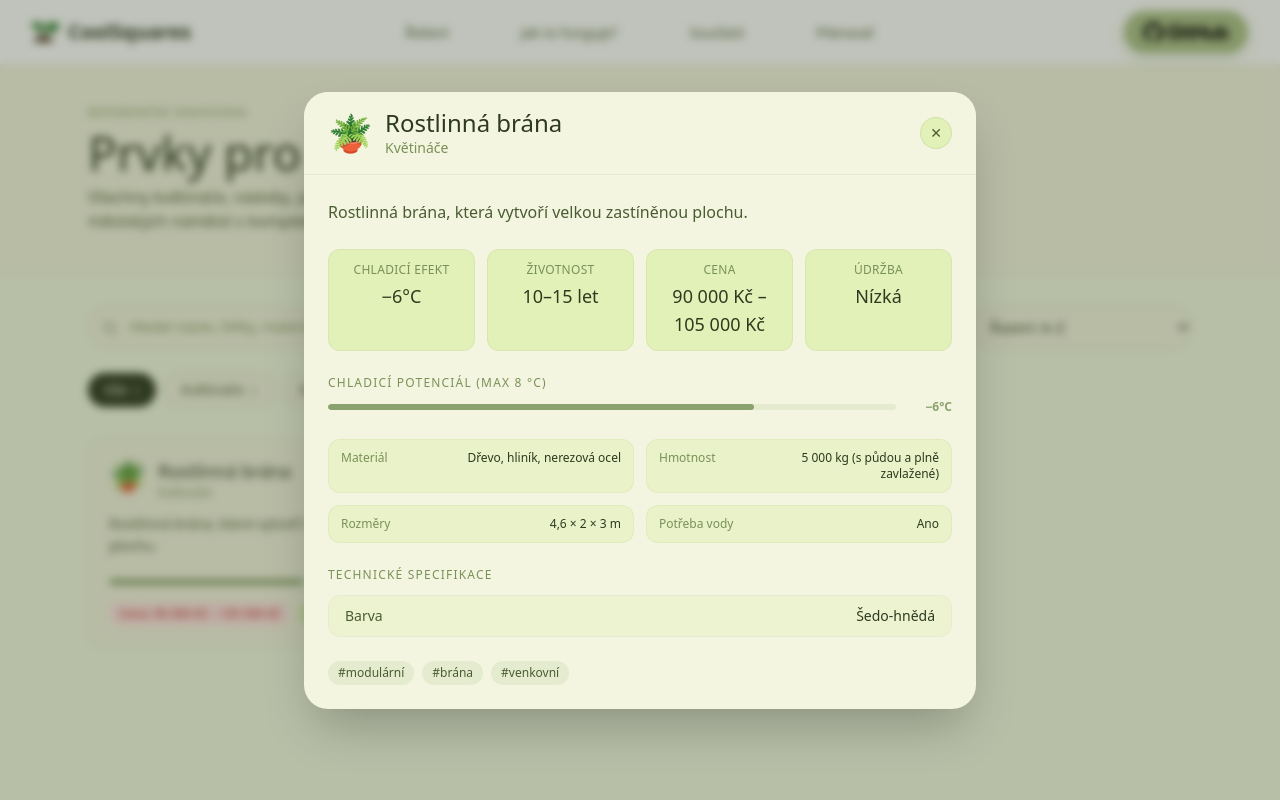
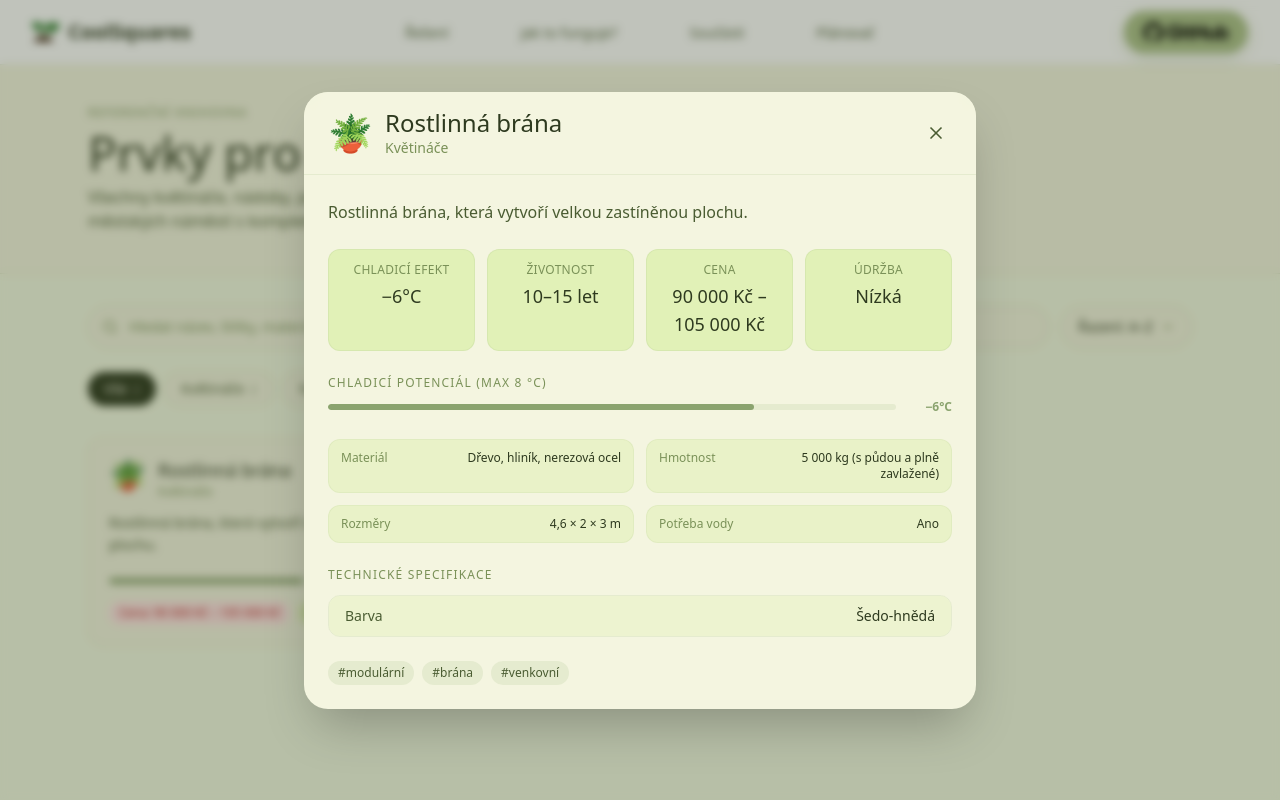
Before and after one commit to Galacti-Official/Cool-Squares, a Next.js app: page /features in a window 1280 px wide. Both pictures are taken after a click on the button 266 px from the left and 543 px from the top of the page. Shown: the top 800 px of the page. Built offline with nearby package versions, Linux system fonts and the light colour scheme.

Commit message:
Update EncyclopediaView.tsx

```diff
--- a/components/encyclopedia/EncyclopediaView.tsx
+++ b/components/encyclopedia/EncyclopediaView.tsx
@@ -3,7 +3,7 @@
 import { useEffect, useMemo, useRef, useState } from "react";
 import { useSearchParams } from "next/navigation";
 import { ITEMS, CATEGORIES, type Item, type Category } from "./itemData";
-import { Search } from 'lucide-react';
+import { Search, ChevronDown, X } from 'lucide-react';
 
 const COST_COLOR: Record<string, string> = {
   low: "bg-emerald-100 text-emerald-700",
@@ -151,6 +151,65 @@ function getSortComparator(sortBy: "name" | "cooling" | "cost"): (a: Item, b: It
 
 const ITEM_SEARCH_INDEX = ITEMS.map(buildSearchIndex);
 
+const SORT_OPTIONS = [
+  { value: "name", label: "Řazení: A–Z" },
+  { value: "cooling", label: "Nejlepší ochlazení" },
+  { value: "cost", label: "Nejnižší cena" },
+] as const;
+
+function SortDropdown({
+  value,
+  onChange,
+}: {
+  value: "name" | "cooling" | "cost";
+  onChange: (v: "name" | "cooling" | "cost") => void;
+}) {
+  const [open, setOpen] = useState(false);
+  const ref = useRef<HTMLDivElement>(null);
+  const selected = SORT_OPTIONS.find((o) => o.value === value)!;
+
+  useEffect(() => {
+    function handleClickOutside(e: MouseEvent) {
+      if (ref.current && !ref.current.contains(e.target as Node)) setOpen(false);
+    }
+    document.addEventListener("mousedown", handleClickOutside);
+    return () => document.removeEventListener("mousedown", handleClickOutside);
+  }, []);
+
+  return (
+    <div ref={ref} className="relative">
+      <button
+        onClick={() => setOpen((o) => !o)}
+        className="flex items-center gap-2 bg-bg border border-btn/40 rounded-full px-4 py-2.5 text-sm text-text hover:border-btn hover:shadow-sm transition-all focus:outline-none focus:border-btn focus:ring-2 focus:ring-btn/20 whitespace-nowrap"
+      >
+        {selected.label}
+        <ChevronDown
+          size={14}
+          className={`text-text-light transition-transform duration-200 ${open ? "rotate-180" : ""}`}
+        />
+      </button>
+
+      {open && (
+        <div className="absolute right-0 mt-2 w-52 bg-bg border border-btn/30 rounded-2xl shadow-lg overflow-hidden z-20">
+          {SORT_OPTIONS.map((opt) => (
+            <button
+              key={opt.value}
+              onClick={() => { onChange(opt.value); setOpen(false); }}
+              className={`w-full text-left px-4 py-2.5 text-sm transition-colors ${
+                opt.value === value
+                  ? "bg-text text-bg font-medium"
+                  : "text-text hover:bg-btn/15"
+              }`}
+            >
+              {opt.label}
+            </button>
+          ))}
+        </div>
+      )}
+    </div>
+  );
+}
+
 function formatCZK(value: number): string {
   return `${value.toLocaleString("cs-CZ")} Kč`;
 }
@@ -242,9 +301,9 @@ function DetailPanel({ item, onClose }: { item: Item; onClose: () => void }) {
           </div>
           <button
             onClick={onClose}
-            className="w-8 h-8 rounded-full bg-fg border border-btn/30 flex items-center justify-center text-text-mid hover:bg-btn/30 transition-colors text-sm"
+            className="w-8 h-8 rounded-full flex items-center justify-center text-text-mid hover:text-text transition-colors"
           >
-            ✕
+            <X size={20} />
           </button>
         </div>
 
@@ -396,15 +455,7 @@ export default function EncyclopediaView() {
             />
           </div>
 
-          <select
-            value={sortBy}
-            onChange={(e) => setSortBy(e.target.value as typeof sortBy)}
-            className="bg-bg border border-btn/40 rounded-full px-4 py-2.5 text-sm text-text focus:outline-none focus:border-btn cursor-pointer"
-          >
-            <option value="name">Řazení: A–Z</option>
-            <option value="cooling">Řazení: Nejlepší ochlazení</option>
-            <option value="cost">Řazení: Nejnižší cena</option>
-          </select>
+          <SortDropdown value={sortBy} onChange={setSortBy} />
         </div>
 
         <div className="flex flex-wrap gap-2 mb-8">
```
